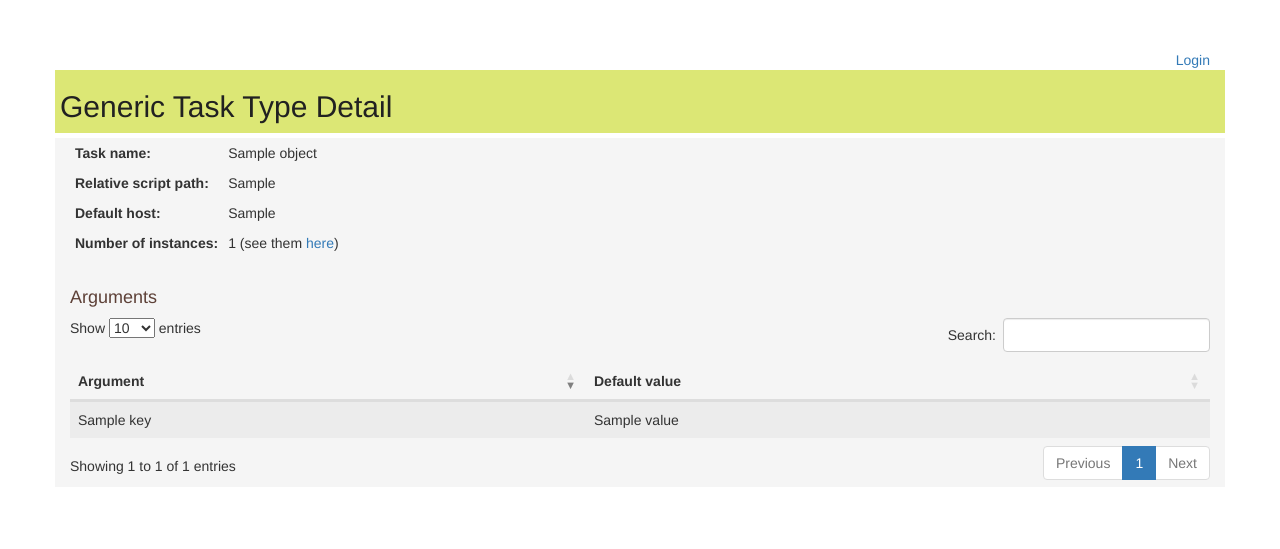
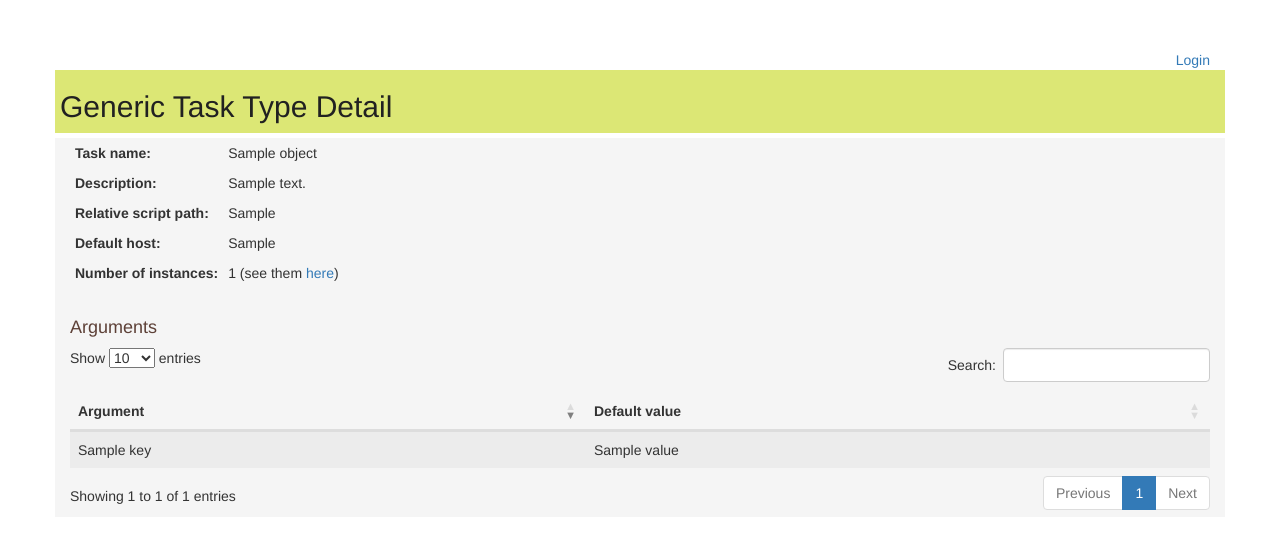
Before and after one commit to molonc/tantalus, a Django app: template tantalus/templates/tantalus/generictasktype_detail.html in a window 1280 px wide. Shown: the part 52-601 px from the top of the page. Run offline with Django 3.2, Linux system fonts and the light colour scheme; the template is opened without the code that fills it: most values are stand-ins (such as "Sample title", 1, 10 or a date in 2020); some libraries are stand-ins or nearby versions.

Commit message:
Add description to GenericTaskType detail page
The description field was added in
1b73fd1062a853ff9d8cf0c1f930916abf8b9570, but I forgot to make it
visible on the detail page (woops).

```diff
--- a/tantalus/templates/tantalus/generictasktype_detail.html
+++ b/tantalus/templates/tantalus/generictasktype_detail.html
@@ -13,6 +13,11 @@
                 <td>
                     {{ object.task_name }}
                 </td>
+            </tr>
+            <tr>
+                <td class="td_name">Description:</td>
+                <td style="white-space: pre-wrap;">{{ object.description }}</td>
+
             </tr>
             <tr>
                 <td class="td_name">Relative script path:</td>
```
